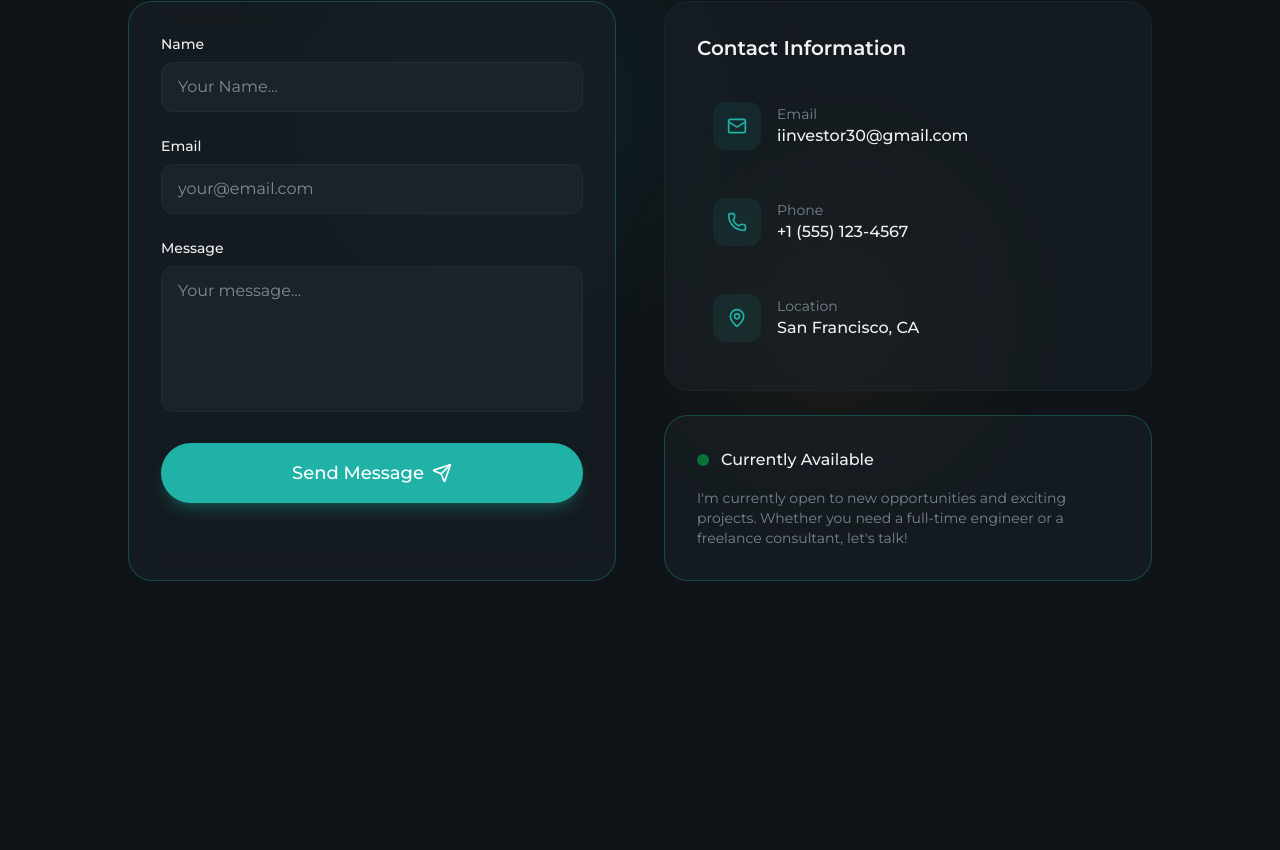
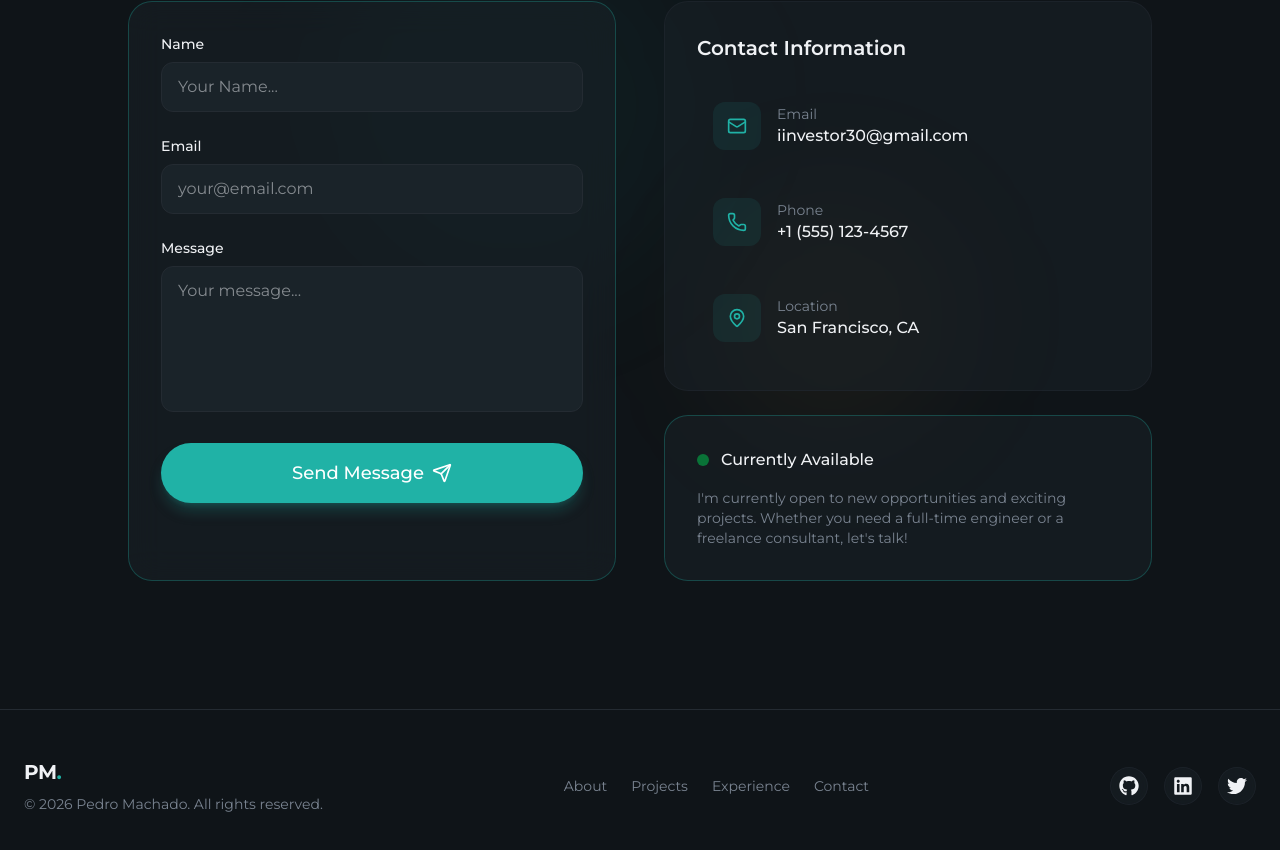
Before and after one commit to Krypt0kn1te/React-Tailwindcss-Personal-Portfolio, a React (Vite) app: page / in a window 1280 px wide. Shown: the part 6557-7407 px from the top of the page. Before the commit the page ends 7266 px from the top, so only its background shows below. Built offline with nearby package versions, Linux system fonts and the light colour scheme.

Commit message:
finishing

```diff
--- a/src/App.jsx
+++ b/src/App.jsx
@@ -5,6 +5,7 @@ import Projects from "@/sections/Projects"
 import Experience from "@/sections/Experience"
 import Testimonials from "@/sections/Testimonials"
 import Contact from "@/sections/Contact"
+import { Footer } from './layout/Footer'
 
 
 
@@ -20,6 +21,8 @@ const App = () => {
         <Testimonials />
         <Contact />
       </main>
+
+      <Footer/>
     </div>
   )
 }
--- /dev/null
+++ b/src/layout/Footer.jsx
@@ -0,0 +1,66 @@
+import {Heart } from "lucide-react";
+import { FaGithub, FaLinkedin, FaTwitter } from "react-icons/fa";
+
+
+
+const socialLinks = [
+  { icon: FaGithub, href: "#", label: "GitHub" },
+  { icon: FaLinkedin, href: "#", label: "LinkedIn" },
+  { icon: FaTwitter, href: "#", label: "Twitter" },
+];
+
+const footerLinks = [
+  { href: "#about", label: "About" },
+  { href: "#projects", label: "Projects" },
+  { href: "#experience", label: "Experience" },
+  { href: "#contact", label: "Contact" },
+];
+
+export const Footer = () => {
+  const currentYear = new Date().getFullYear();
+
+  return (
+    <footer className="py-12 border-t border-border">
+      <div className="container mx-auto px-6">
+        <div className="flex flex-col md:flex-row items-center justify-between gap-8">
+          {/* Logo & Copyright */}
+          <div className="text-center md:text-left">
+            <a href="#" className="text-xl font-bold tracking-tight">
+              PM<span className="text-primary">.</span>
+            </a>
+            <p className="text-sm text-muted-foreground mt-2">
+              © {currentYear} Pedro Machado. All rights reserved.
+            </p>
+          </div>
+
+          {/* Links */}
+          <nav className="flex flex-wrap justify-center gap-6">
+            {footerLinks.map((link) => (
+              <a
+                key={link.href}
+                href={link.href}
+                className="text-sm text-muted-foreground hover:text-foreground transition-colors"
+              >
+                {link.label}
+              </a>
+            ))}
+          </nav>
+
+          {/* Social Links */}
+          <div className="flex items-center gap-4">
+            {socialLinks.map((social) => (
+              <a
+                key={social.label}
+                href={social.href}
+                aria-label={social.label}
+                className="p-2 rounded-full glass hover:bg-primary/10 hover:text-primary transition-all"
+              >
+                <social.icon className="w-5 h-5" />
+              </a>
+            ))}
+          </div>
+        </div>
+      </div>
+    </footer>
+  );
+};
```
